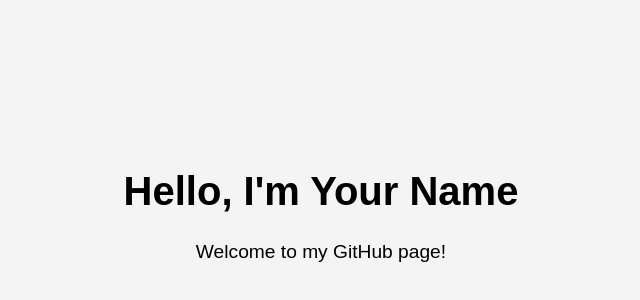
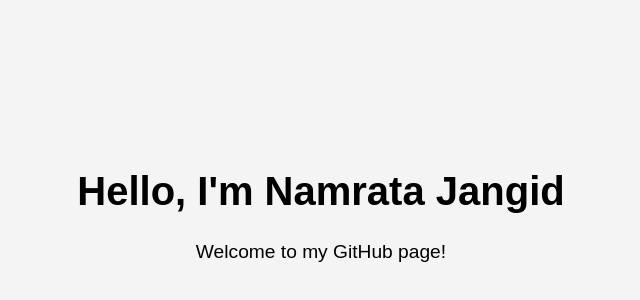
Before and after one commit to Test-commit1/Portfolio.github.io, a plain HTML site: page index.html in a window 1280 px wide. Shown: the part 188-488 px from the top of the page, without its empty margins (319-959 px from the left). Drawn offline with Linux system fonts and the light colour scheme.

Commit message:
html  file changes

```diff
--- a/index.html
+++ b/index.html
@@ -9,7 +9,7 @@
 </head>
 <body>
     <div class="container">
-        <h1>Hello, I'm Your Name</h1>
+        <h1>Hello, I'm Namrata Jangid</h1>
         <p>Welcome to my GitHub page!</p>
     </div>
 </body>
```
